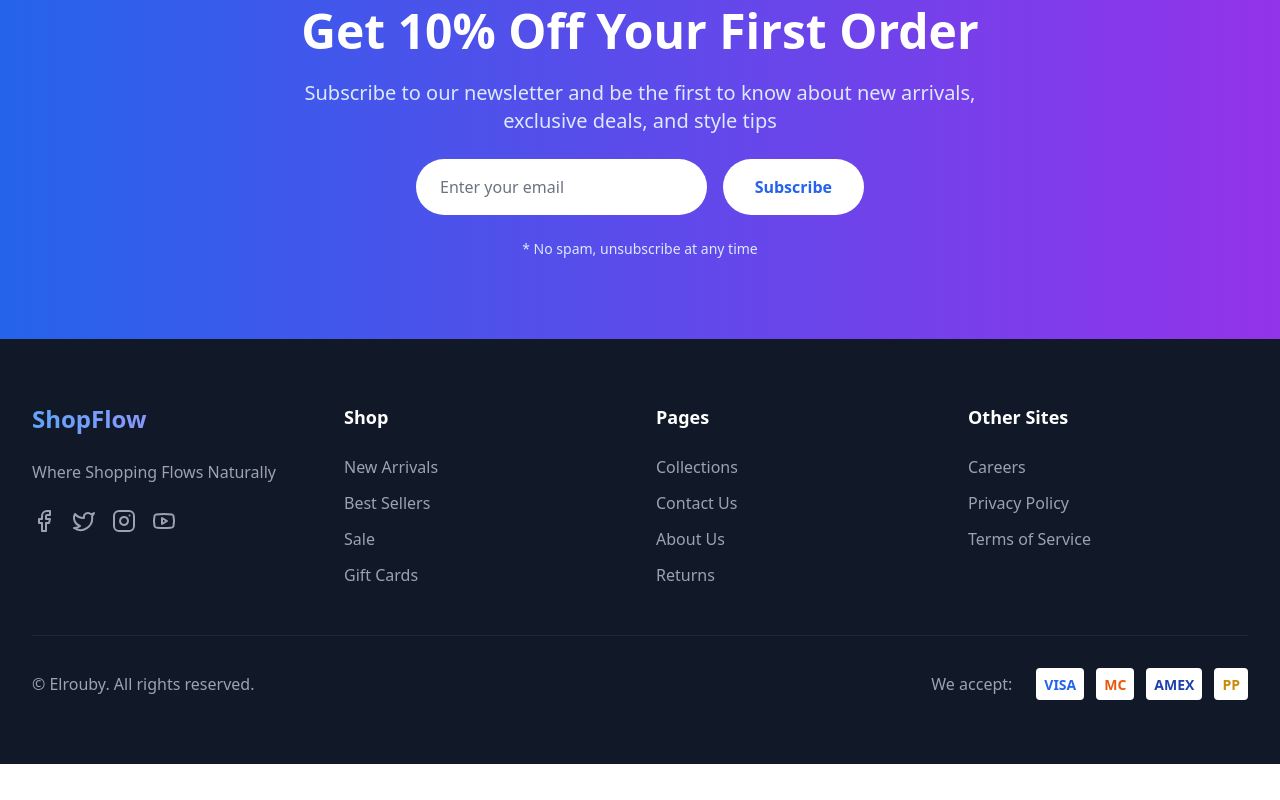
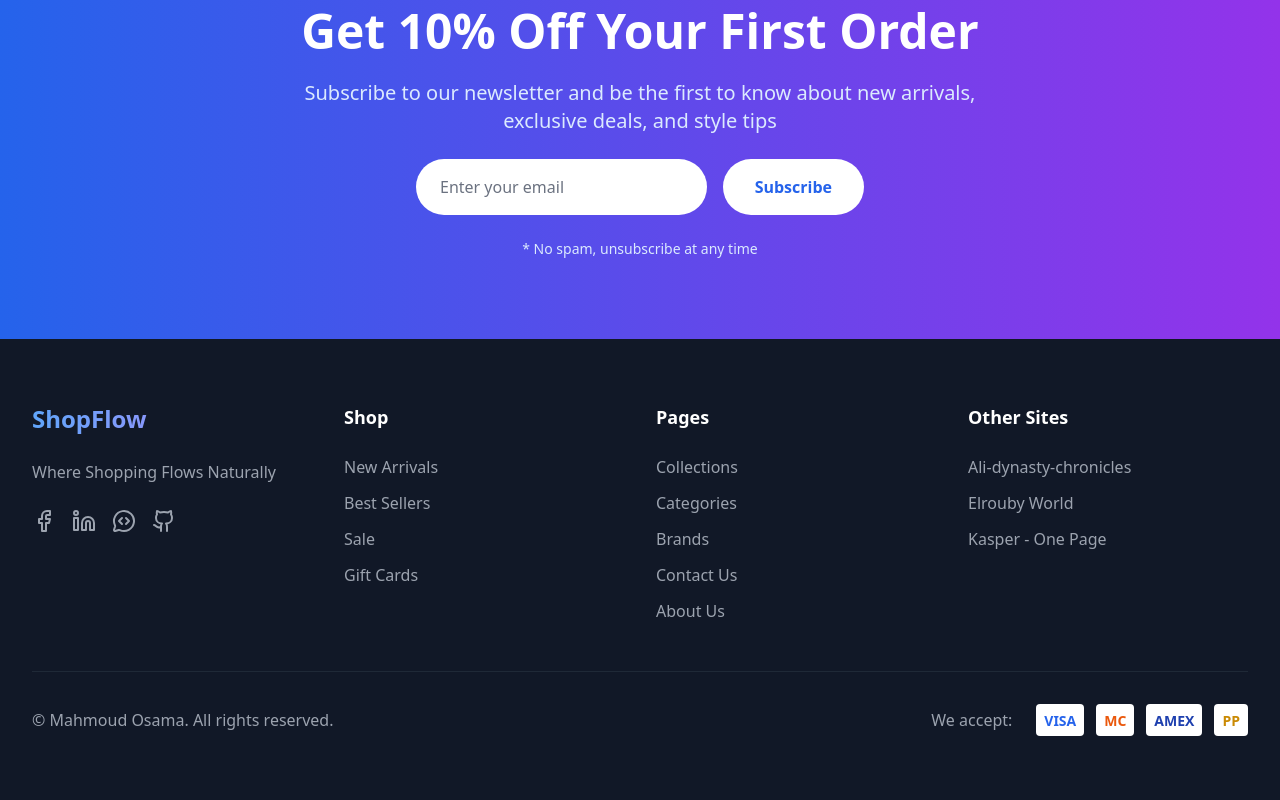
Before and after one commit to mahmoud25osama/Ecommerce, a React (Vite) app: page / in a window 1280 px wide. Shown: the part 3157-3957 px from the top of the page. Before the commit the page ends 3921 px from the top, so only its background shows below. Built offline with nearby package versions, Linux system fonts and the light colour scheme; no server answers.

Commit message:
Fix bugs

```diff
--- a/src/Components/Footer/Footer.jsx
+++ b/src/Components/Footer/Footer.jsx
@@ -1,5 +1,6 @@
 import React from 'react'
-import { Facebook, Twitter, Instagram, Youtube, } from 'lucide-react';
+import { Facebook, Twitter, Instagram, Youtube, Linkedin, Github, MessageCircleCode, } from 'lucide-react';
+import { Link } from 'react-router-dom';
 
 export default function Footer() {
   return (
@@ -15,48 +16,48 @@ export default function Footer() {
                 Where Shopping Flows Naturally
               </p>
               <div className="flex space-x-4">
-                <a href="#" className="text-gray-400 hover:text-white transition-colors">
+                <Link to="https://www.facebook.com/mahmoud.osama.550367" className="text-gray-400 hover:text-blue-400 transition-colors">
                   <Facebook className="w-6 h-6" />
-                </a>
-                <a href="#" className="text-gray-400 hover:text-white transition-colors">
-                  <Twitter className="w-6 h-6" />
-                </a>
-                <a href="#" className="text-gray-400 hover:text-white transition-colors">
-                  <Instagram className="w-6 h-6" />
-                </a>
-                <a href="#" className="text-gray-400 hover:text-white transition-colors">
-                  <Youtube className="w-6 h-6" />
-                </a>
+                </Link>
+                <Link to="https://www.linkedin.com/in/ma252002/" className="text-gray-400 hover:text-blue-500 transition-colors">
+                  <Linkedin className="w-6 h-6" />
+                </Link>
+                <Link to="https://wa.me/+201016074277" className="text-gray-400 hover:text-green-600/80 transition-colors">
+                  <MessageCircleCode className="w-6 h-6" />
+                </Link>
+                <Link to="https://www.github.com/mahmoud25osama" className="text-gray-400 hover:text-white transition-colors">
+                  <Github className="w-6 h-6" />
+                </Link>
               </div>
             </div>
 
             <div>
               <h4 className="font-semibold text-lg mb-6">Shop</h4>
               <ul className="space-y-3 text-gray-400">
-                <li><a href="#" className="hover:text-white transition-colors">New Arrivals</a></li>
-                <li><a href="#" className="hover:text-white transition-colors">Best Sellers</a></li>
-                <li><a href="#" className="hover:text-white transition-colors">Sale</a></li>
-                <li><a href="#" className="hover:text-white transition-colors">Gift Cards</a></li>
+                <li><Link to="/" className="hover:text-white transition-colors">New Arrivals</Link></li>
+                <li><Link to="/" className="hover:text-white transition-colors">Best Sellers</Link></li>
+                <li><Link to="/" className="hover:text-white transition-colors">Sale</Link></li>
+                <li><Link to="/" className="hover:text-white transition-colors">Gift Cards</Link></li>
               </ul>
             </div>
 
             <div>
               <h4 className="font-semibold text-lg mb-6">Pages</h4>
               <ul className="space-y-3 text-gray-400">
-                <li><a href="#" className="hover:text-white transition-colors">Collections</a></li>
-                <li><a href="#" className="hover:text-white transition-colors">Contact Us</a></li>
-                <li><a href="#" className="hover:text-white transition-colors">About Us</a></li>
-                <li><a href="#" className="hover:text-white transition-colors">Returns</a></li>
+                <li><Link to="/products" className="hover:text-white transition-colors">Collections</Link></li>
+                <li><Link to="/categories" className="hover:text-white transition-colors">Categories</Link></li>
+                <li><Link to="/brands" className="hover:text-white transition-colors">Brands</Link></li>
+                <li><Link to="/contact" className="hover:text-white transition-colors">Contact Us</Link></li>
+                <li><Link to="/about" className="hover:text-white transition-colors">About Us</Link></li>
               </ul>
             </div>
 
             <div>
               <h4 className="font-semibold text-lg mb-6">Other Sites</h4>
               <ul className="space-y-3 text-gray-400">
-                <li><a href="#" className="hover:text-white transition-colors"></a></li>
-                <li><a href="#" className="hover:text-white transition-colors">Careers</a></li>
-                <li><a href="#" className="hover:text-white transition-colors">Privacy Policy</a></li>
-                <li><a href="#" className="hover:text-white transition-colors">Terms of Service</a></li>
+                <li><Link to="https://ali-dynasty-chronicles.vercel.app/" className="hover:text-white transition-colors">Ali-dynasty-chronicles</Link></li>
+                <li><Link to="https://mahmoud25osama.github.io/HTML_And_CSS_Template_Three/" className="hover:text-white transition-colors">Elrouby World</Link></li>
+                <li><Link to="https://mahmoud25osama.github.io/HTML_CSS_Template_Two/" className="hover:text-white transition-colors">Kasper - One Page</Link></li>
               </ul>
             </div>
           </div>
@@ -64,7 +65,7 @@ export default function Footer() {
           <div className="border-t border-gray-800 pt-8">
             <div className="flex flex-col lg:flex-row justify-between items-center space-y-4 lg:space-y-0">
               <p className="text-gray-400">
-                © Elrouby. All rights reserved.
+                © Mahmoud Osama. All rights reserved.
               </p>
               <div className="flex items-center space-x-6">
                 <span className="text-gray-400">We accept:</span>
--- a/src/Components/LandingPage/FeaturedProducts.jsx
+++ b/src/Components/LandingPage/FeaturedProducts.jsx
@@ -28,7 +28,7 @@ export const FeaturedProducts = () => {
 
 
     return (
-        <section className="py-20 bg-gray-50">
+        <section className="py-20 bg-gray-50" >
             <div className="max-w-7xl mx-auto px-4 sm:px-6 lg:px-8">
                 <div className="text-center space-y-4 mb-16">
                     <h2 className="text-4xl lg:text-5xl font-bold text-gray-900">Featured Products</h2>
--- a/src/Components/ProductDetails/ProductCard.jsx
+++ b/src/Components/ProductDetails/ProductCard.jsx
@@ -59,7 +59,7 @@ export const ProductCard = ({ product, onQuickView, onAddToCart }) => {
                                 <span className="text-2xl font-bold text-gray-900">${product.priceAfterDiscount}</span>
                             </>
                         )}
-                        <span className={`${product.price > product.priceAfterDiscount ? "text-gray-500 line-through" : "text-gray-500 line-through"}`}>${product.price}</span>
+                        <span className={`${product.price > product.priceAfterDiscount ? "text-gray-500 line-through" : "text-2xl font-bold text-gray-900"}`}>${product.price}</span>
                     </div>
                 </div>
 
```
